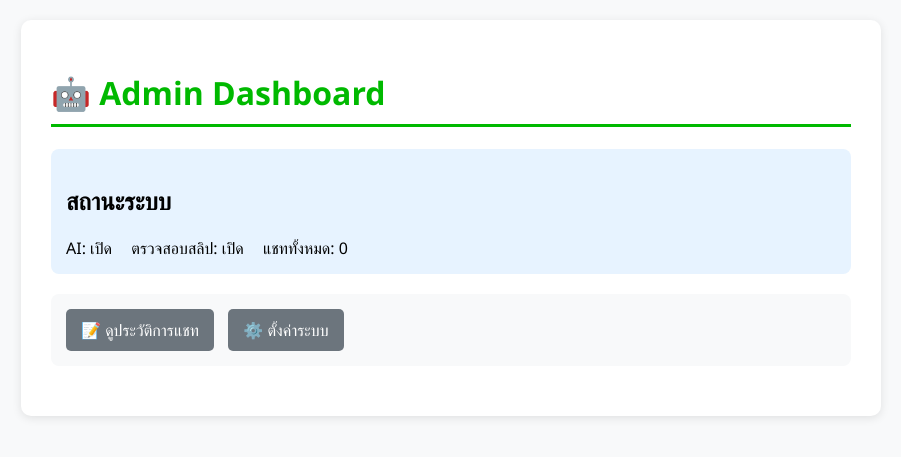
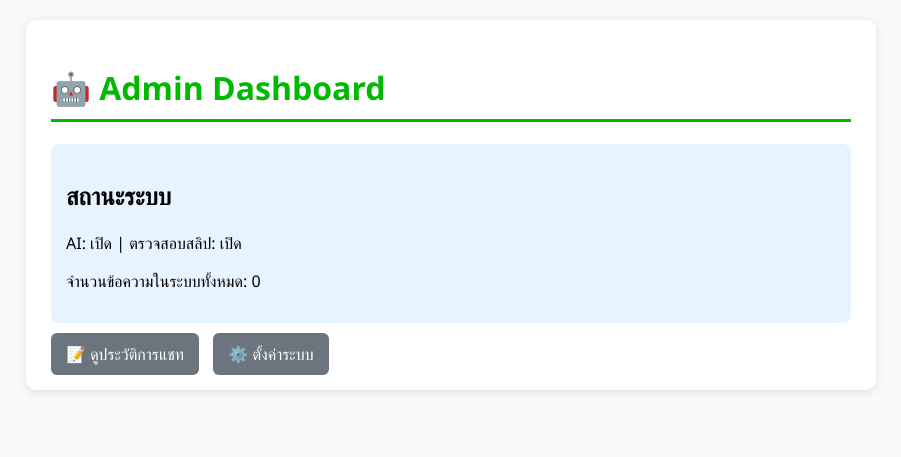
Before and after one commit to komsan114411/openclaw, a FastAPI app: page /admin in a window 1280 px wide. Shown: the top 457 px of the page, without its empty margins (189-1090 px from the left). Run offline with FastAPI, Linux system fonts and the light colour scheme; data that the repository does not hold is empty.

Commit message:
Update admin_home.html

```diff
--- a/templates/admin_home.html
+++ b/templates/admin_home.html
@@ -4,27 +4,23 @@
   <meta charset="UTF-8">
   <title>Admin Dashboard</title>
   <style>
-        body { font-family: 'Segoe UI', Tahoma, Geneva, Verdana, sans-serif; margin: 0; padding: 20px; background-color: #f8f9fa; }
-        .container { max-width: 800px; margin: 0 auto; background: white; padding: 30px; border-radius: 10px; box-shadow: 0 2px 10px rgba(0,0,0,0.1); }
-        h1 { color: #00B900; border-bottom: 3px solid #00B900; padding-bottom: 10px; }
-        nav { margin: 20px 0; padding: 15px; background-color: #f8f9fa; border-radius: 8px; }
-        nav a { display: inline-block; padding: 10px 15px; background-color: #6c757d; color: white; text-decoration: none; border-radius: 5px; margin-right: 10px; }
-        nav a:hover { background-color: #5a6268; }
-        .status-box { background-color: #e7f3ff; padding: 15px; border-radius: 8px; margin: 20px 0; }
-        .status-box span { display: inline-block; margin-right: 15px; }
+    body { font-family: 'Segoe UI', sans-serif; background: #f8f9fa; margin: 0; padding: 20px; }
+    .container { max-width: 800px; margin: 0 auto; background: #fff; padding: 25px; border-radius: 10px; box-shadow: 0 2px 10px rgba(0,0,0,0.1); }
+    h1 { border-bottom: 3px solid #00B900; padding-bottom: 10px; color: #00B900; }
+    nav { margin-top: 20px; }
+    nav a { background: #6c757d; color: #fff; padding: 10px 15px; border-radius: 6px; text-decoration: none; margin-right: 10px; }
+    nav a:hover { background: #5a6268; }
+    .status-box { margin-top: 20px; background: #e7f3ff; padding: 15px; border-radius: 8px; }
   </style>
 </head>
 <body>
 <div class="container">
   <h1>🤖 Admin Dashboard</h1>
-
   <div class="status-box">
     <h2>สถานะระบบ</h2>
-        <span>AI: {{ 'เปิด' if config.ai_enabled else 'ปิด' }}</span>
-        <span>ตรวจสอบสลิป: {{ 'เปิด' if config.slip_enabled else 'ปิด' }}</span>
-        <span>แชททั้งหมด: {{ total_chat_history }}</span>
+    <p>AI: {{ 'เปิด' if config.ai_enabled else 'ปิด' }} | ตรวจสอบสลิป: {{ 'เปิด' if config.slip_enabled else 'ปิด' }}</p>
+    <p>จำนวนข้อความในระบบทั้งหมด: {{ total_chat_history }}</p>
   </div>
-
   <nav>
     <a href="/admin/chat">📝 ดูประวัติการแชท</a>
     <a href="/admin/settings">⚙️ ตั้งค่าระบบ</a>
```
Lines whose indentation alone changed are shown as unchanged.
